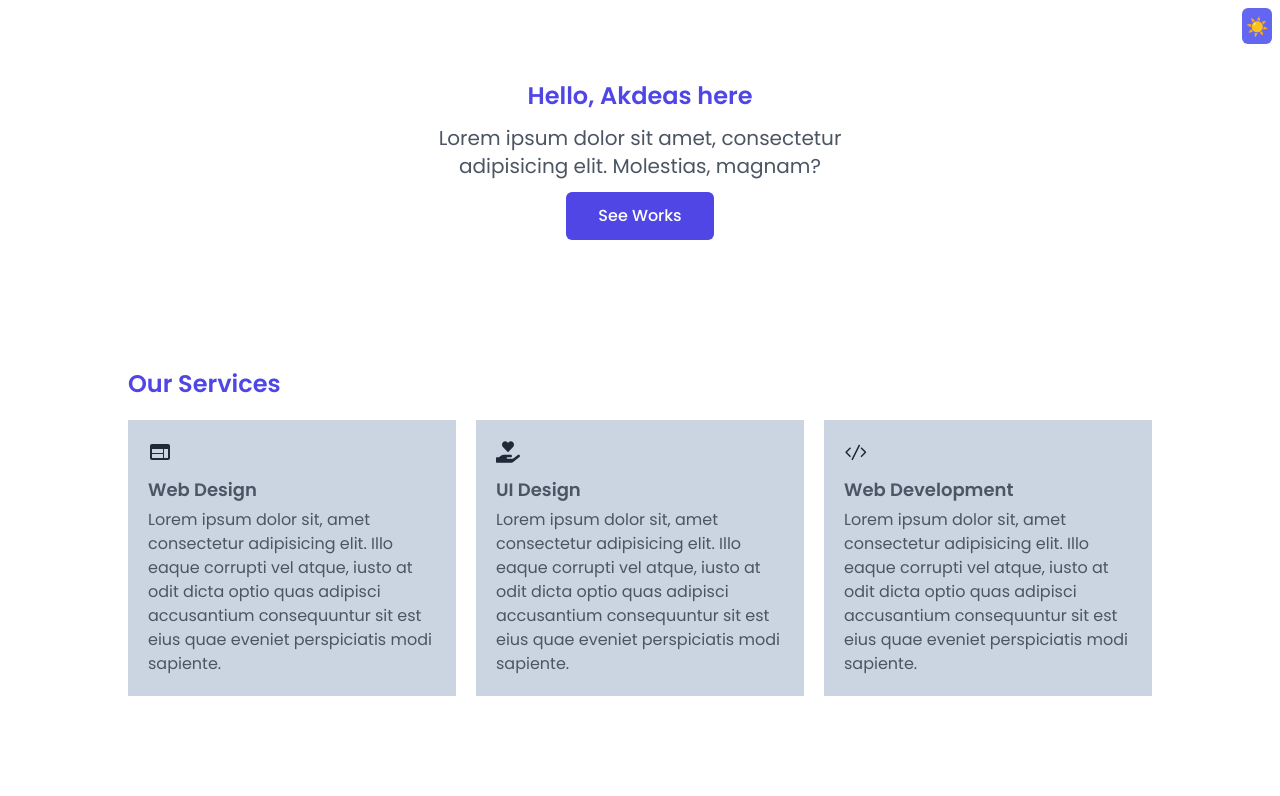
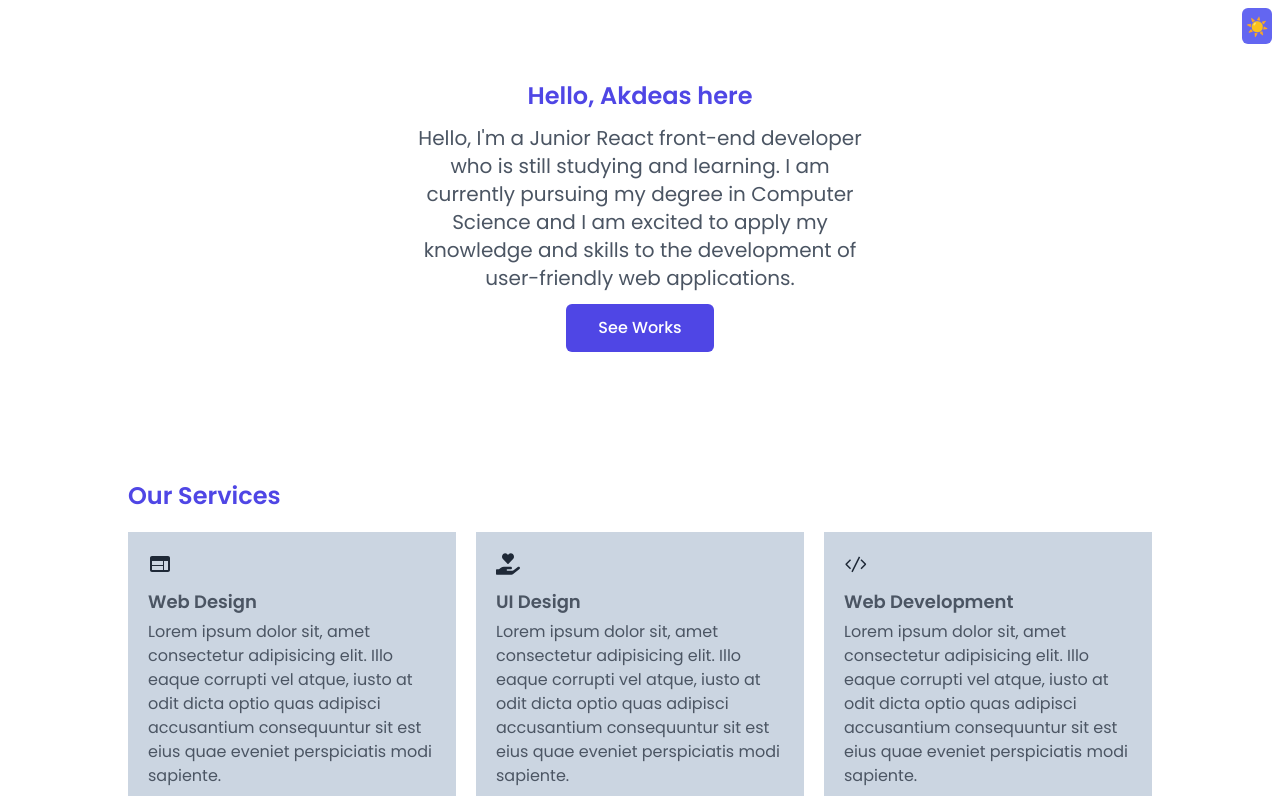
Before and after one commit to akdeaso/akdeaso.github.io, a React (Vite) app: page / in a window 1280 px wide. Shown: the top 796 px of the page. Built offline with nearby package versions, Linux system fonts and the light colour scheme.

Commit message:
update bio

```diff
--- a/src/components/HeroSection.jsx
+++ b/src/components/HeroSection.jsx
@@ -8,8 +8,10 @@ const HeroSection = () => {
           Hello, Akdeas here
         </h1>
         <p className="text-md md:text-xl max-w-md mb-3 text-gray-600 dark:text-gray-300">
-          Lorem ipsum dolor sit amet, consectetur adipisicing elit. Molestias,
-          magnam?
+          Hello, I'm a Junior React front-end developer who is still studying
+          and learning. I am currently pursuing my degree in Computer Science
+          and I am excited to apply my knowledge and skills to the development
+          of user-friendly web applications.
         </p>
         <a
           href="#works"
```
